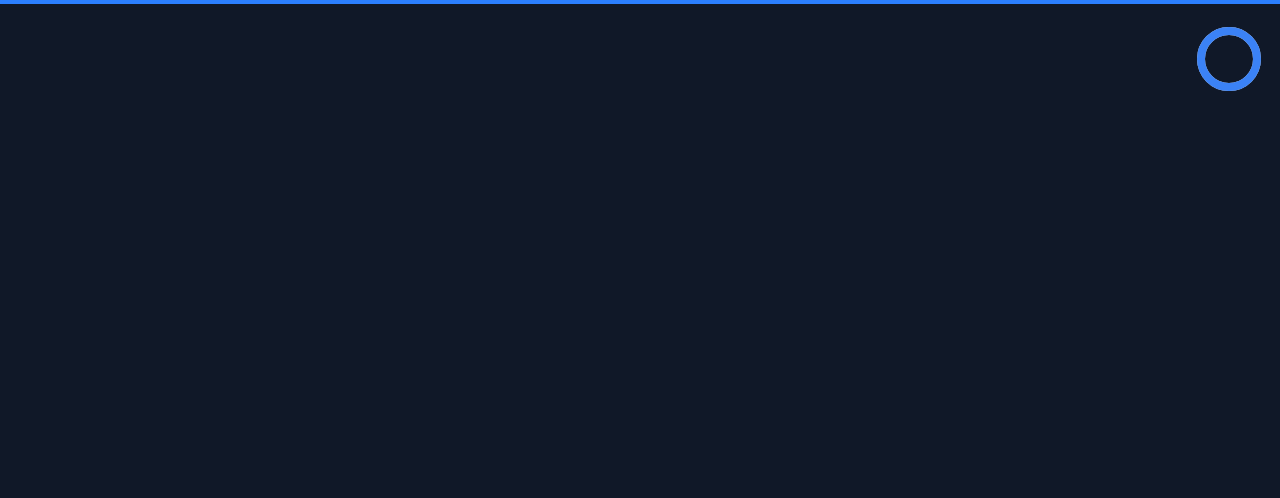
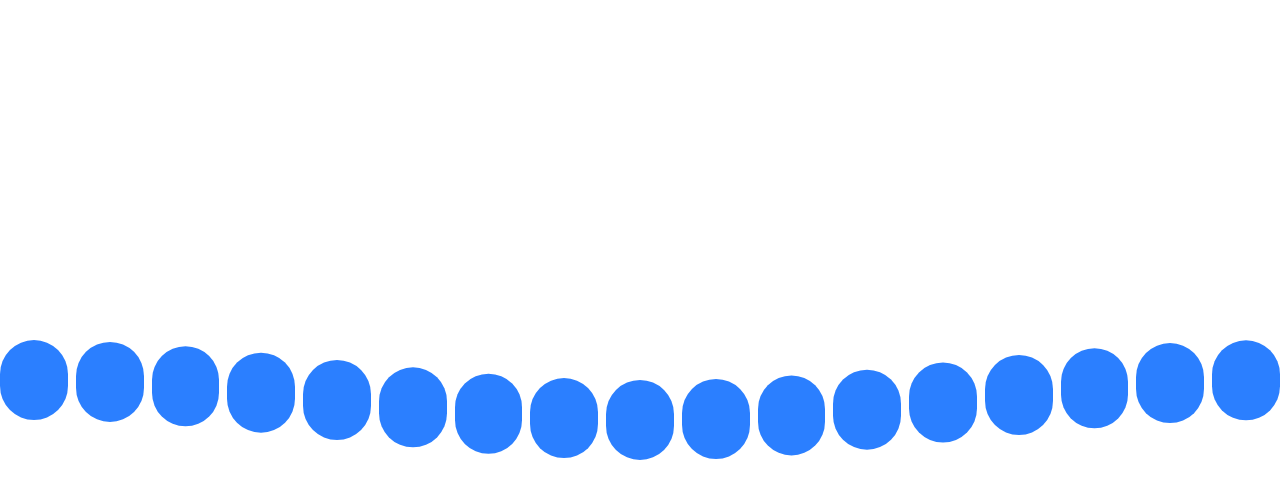
Before and after one commit to om74202/motion-components, a Next.js app: page / in a window 1280 px wide. Shown: the top 498 px of the page. Built offline with nearby package versions, Linux system fonts and the light colour scheme.

Commit message:
added gsap animations , but still need to make a website

```diff
--- a/app/page.tsx
+++ b/app/page.tsx
@@ -1,12 +1,17 @@
 "use client"
+import { GsapTo } from "@/components/boxAnimationsGsap/Gsap.To";
 import { HoverBorderGradient } from "@/components/Buttons/HoverBorderGradient";
+import ZohoSubmitButton from "@/components/Buttons/ZohoSubmitButton";
+import { ScrollPage } from "@/components/scrollPage/Page";
 import { ScrollProgressBar } from "@/components/scrolls/ScrollProgressBars";
 import { ThreeDotsLoader } from "@/loaders/ThreeDots";
+import { useState } from "react";
+
 
 export default function Home() {
   return (
-    <div className="bg-gray-900 flex items-center justify-center h-[300vh]">
-     <ScrollProgressBar/>
+    <div className="">
+      <GsapTo/>
     </div>
   );
 }
--- /dev/null
+++ b/components/Buttons/ZohoSubmitButton.tsx
@@ -0,0 +1,39 @@
+"use client"
+
+type ZohoSubmitButtonProps = {
+  onClick: (isLoading: boolean) => void | Promise<void>;
+  isLoading?: boolean;
+  disabled: boolean;
+};
+
+
+import { use, useState } from "react";
+import { motion } from "motion/react";
+import { CircularLoading } from "@/loaders/circularLoading";
+
+export default function ZohoSubmitButton({onClick,disabled,isLoading=false}:ZohoSubmitButtonProps) {
+  const [isCircle, setIsCircle] = useState(false);
+
+  return (
+    <motion.button
+      whileHover={{ scale: 1.05 }}
+      type="button"
+      layout
+      onClick={()=>onClick(isLoading)}
+      initial={false}
+      animate={{
+        width: isLoading ? 48 : 190,
+        height: isLoading ? 48 : 48,
+        borderRadius: isLoading ? "999px" : "14px",
+      }}
+      transition={{
+        type: "spring",
+        stiffness: 260,
+        damping: 22,
+      }}
+      className="bg-black text-white rounded-[14px] font-medium overflow-hidden flex items-center justify-center"
+    >
+      {isLoading ? <CircularLoading size={28} /> : "Submit"}
+    </motion.button>
+  );
+}
--- /dev/null
+++ b/components/boxAnimationsGsap/Gsap.To.tsx
@@ -0,0 +1,43 @@
+"use client"
+import gsap from "gsap"
+import { useGSAP} from "@gsap/react"
+import { useRef } from "react"
+
+gsap.registerPlugin(useGSAP)
+export const GsapTo=()=>{
+    const containerRef=useRef<HTMLDivElement | null>(null)
+
+    useGSAP(()=>{
+        const list=gsap.utils.toArray<HTMLDivElement>('.wave')
+
+        list.forEach((box:HTMLDivElement,i:number)=>{
+            gsap.fromTo(box,{y:-20},{y:20 , duration:1,repeat:-1,yoyo:true,delay:i*0.12,ease:"sine.inOut"})
+        })
+    },{scope:containerRef})
+
+
+    return (
+      <div
+        ref={containerRef}
+        className=" flex justify-center items-center gap-2 h-[100vh]"
+      >
+        <div id="box" className="wave w-20 h-20 bg-blue-500 rounded-full"></div>
+        <div id="box" className="wave w-20 h-20 bg-blue-500 rounded-full"></div>
+        <div id="box" className="wave w-20 h-20 bg-blue-500 rounded-full"></div>
+        <div id="box" className="wave w-20 h-20 bg-blue-500 rounded-full"></div>
+        <div id="box" className="wave w-20 h-20 bg-blue-500 rounded-full"></div>
+        <div id="box" className="wave w-20 h-20 bg-blue-500 rounded-full"></div>
+        <div id="box" className="wave w-20 h-20 bg-blue-500 rounded-full"></div>
+        <div id="box" className="wave w-20 h-20 bg-blue-500 rounded-full"></div>
+        <div id="box" className="wave w-20 h-20 bg-blue-500 rounded-full"></div>
+        <div id="box" className="wave w-20 h-20 bg-blue-500 rounded-full"></div>
+        <div id="box" className="wave w-20 h-20 bg-blue-500 rounded-full"></div>
+        <div id="box" className="wave w-20 h-20 bg-blue-500 rounded-full"></div>
+        <div id="box" className="wave w-20 h-20 bg-blue-500 rounded-full"></div>
+        <div id="box" className="wave w-20 h-20 bg-blue-500 rounded-full"></div>
+        <div id="box" className="wave w-20 h-20 bg-blue-500 rounded-full"></div>
+        <div id="box" className="wave w-20 h-20 bg-blue-500 rounded-full"></div>
+        <div id="box" className="wave w-20 h-20 bg-blue-500 rounded-full"></div>
+      </div>
+    );
+}
--- /dev/null
+++ b/components/scrollPage/Page.tsx
@@ -0,0 +1,9 @@
+export const ScrollPage = () => {
+  return (
+    <div className="bg-gradient-to-b from-slate-800 via-slate-900 to-black">
+      <div className="min-h-screen flex items-center justify-center">
+        <div className="h-[100vh]" />
+      </div>
+    </div>
+  );
+}
--- a/loaders/circularLoading.tsx
+++ b/loaders/circularLoading.tsx
@@ -1,9 +1,23 @@
-import {motion} from "framer-motion"
-export const CircularLoading = () => {
+import { motion } from "motion/react";
+
+type CircularLoadingProps = {
+  size?: number;
+};
+
+export const CircularLoading = ({ size = 20 }: CircularLoadingProps) => {
   return (
-    <motion.span className="inline-block w-5 h-5 border-3 rounded-full border-white/30 border-t-white"
-    animate={{rotate:360}}
-    transition={{repeat:Infinity,duration:0.5 ,ease:"linear"}}>
-    </motion.span>
-  )
-}
+    <motion.span
+      className="inline-block rounded-full border-[3px] border-white/30 border-t-white"
+      style={{
+        width: size,
+        height: size,
+      }}
+      animate={{ rotate: 360 }}
+      transition={{
+        repeat: Infinity,
+        duration: 0.5,
+        ease: "linear",
+      }}
+    />
+  );
+};
--- a/package.json
+++ b/package.json
@@ -9,6 +9,8 @@
     "lint": "eslint"
   },
   "dependencies": {
+    "@gsap/react": "^2.1.2",
+    "gsap": "^3.15.0",
     "lucide-react": "^1.8.0",
     "motion": "^12.38.0",
     "next": "16.2.3",
```
Also changed, not shown: gradientColors.txt (added), 1 other file (tests, documents, lock files or other folders).
